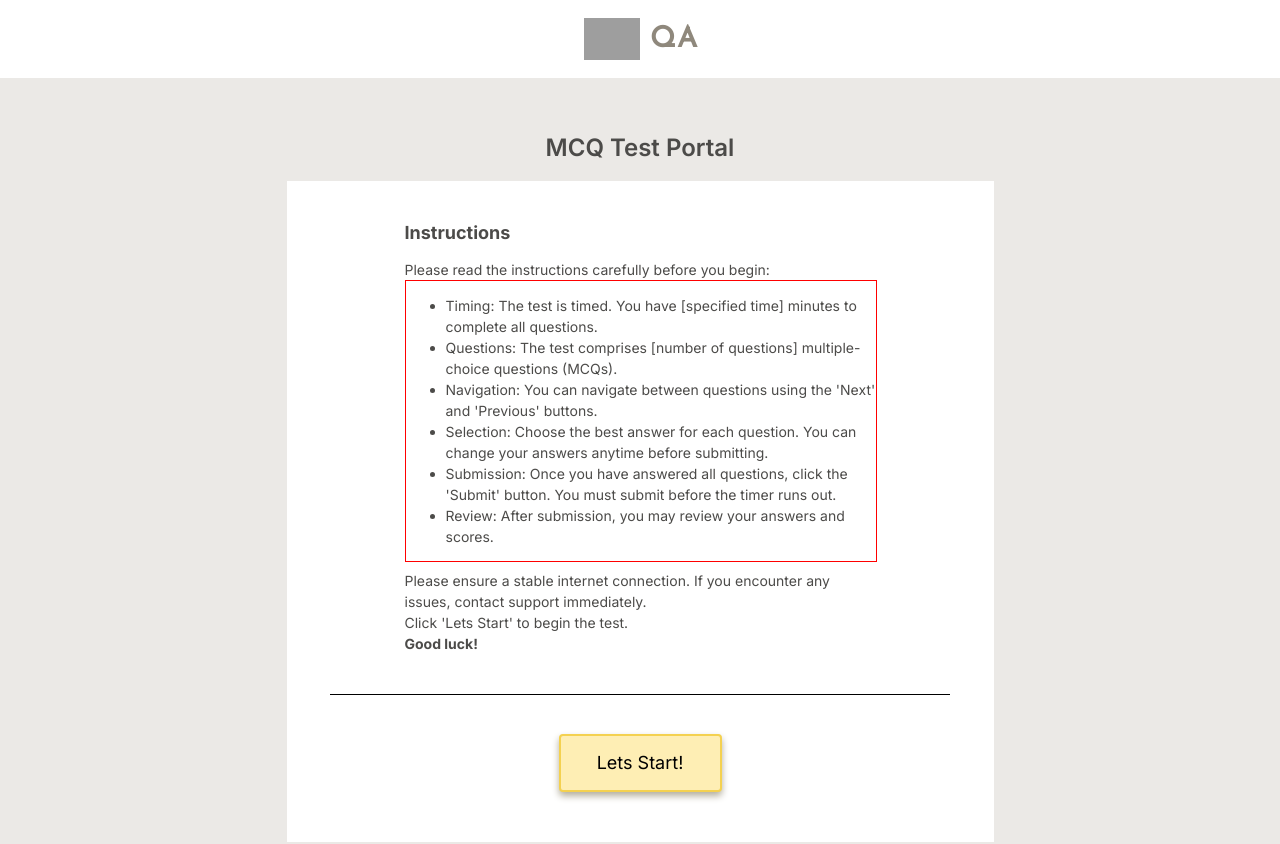
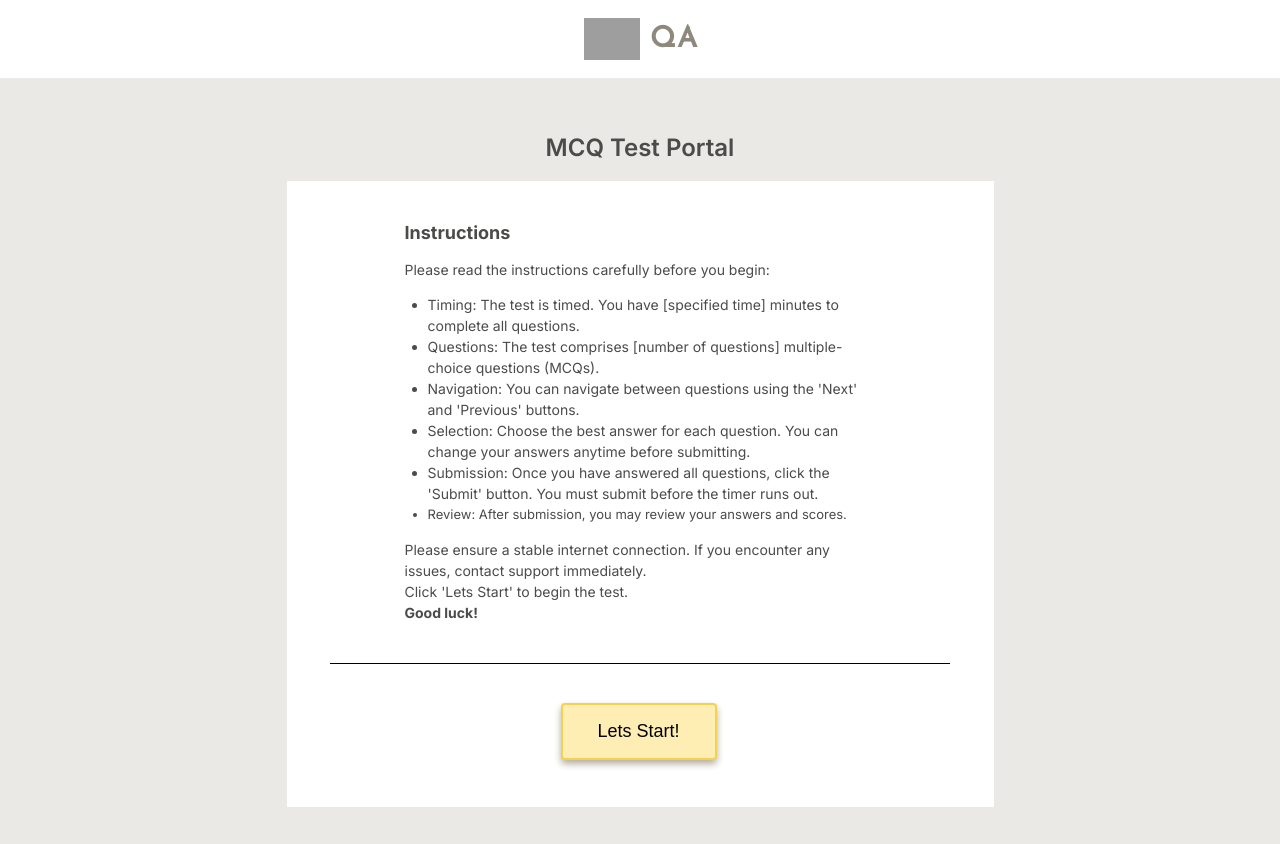
Before and after one commit to devika-2002/assessment_platform, a Next.js app: page / in a window 1280 px wide. Shown: the top 844 px of the page. Built offline with nearby package versions, Linux system fonts and the light colour scheme; grey boxes are pictures that could not be loaded; a web font is replaced by a local one.

Commit message:
made changes on UI

```diff
--- a/app/Components/MainContainer.js
+++ b/app/Components/MainContainer.js
@@ -16,7 +16,7 @@ function MainContenr() {
               <li>Navigation: You can navigate between questions using the 'Next' and 'Previous' buttons.</li>
               <li>Selection: Choose the best answer for each question. You can change your answers anytime before submitting.</li>
               <li>Submission: Once you have answered all questions, click the 'Submit' button. You must submit before the timer runs out.</li>
-              <li>Review: After submission, you may review your answers and scores.</li>
+              <li className='text-3-text'>Review: After submission, you may review your answers and scores.</li>
             </ul>
           </div>
 
@@ -27,13 +27,12 @@ function MainContenr() {
           </div>
 
         </div>
-          <div className='border-line'></div>
-
-          <div className='button-box'>
-            <a className='anchor-tag' href='./assessmentComponents'>
-              <button className="button-box1">Lets Start!</button>
-            </a>
-          </div>
+        <div className='border-line'></div>
+        <div className='button-box'>
+          <a href='./assessmentComponents'>
+            <button className="button-box1">Lets Start!</button>
+          </a>
+        </div>
 
       </div>
     </>
--- a/app/assessmentComponents/Timer.js
+++ b/app/assessmentComponents/Timer.js
@@ -13,8 +13,8 @@ function timer() {
             </div>
             <div className='timer-col2'>:</div>
             <div>
-            <div className='timer-col3'>20</div>
-            <div className='timer-text2'>Sec</div>
+              <div className='timer-col3'>20</div>
+              <div className='timer-text2'>Sec</div>
             </div>
           </div>
         </div>
--- a/app/assessmentComponents/filter.css
+++ b/app/assessmentComponents/filter.css
@@ -152,7 +152,7 @@
     .mobile-only {
         width: 104px;
         height: 39px;
-        margin-top: 67px;
+        margin-top: 46px;
         display: flex;
         justify-content: space-between;
         border-radius: 6px;
--- a/app/globals.css
+++ b/app/globals.css
@@ -53,17 +53,16 @@ body {
   margin: auto;
   background-color: white;
 }
-.text-box{
-  /* border: 1px solid blue; */
-  /* width: 100%; */
+
+.text-box {
   margin-left: 117px;
   margin-right: 116px;
 }
+
 .text-1 {
   color: #4C4B49;
   font-family: "Inter";
   margin-top: 40px;
-  /* margin: 40px 0px 0px 0px; */
   font-size: 18px;
   font-weight: 700;
 }
@@ -73,23 +72,27 @@ body {
   font-size: 14px;
   font-weight: 400;
   line-height: 21px;
-  /* margin: 16px 117px 0px 116px; */
   margin-top: 16px;
 }
 
 .text-3 {
-  border: 1px solid red;
+  width: 100%;
   font-family: "Inter";
-  align-self: stretch;
-  /* margin: 0px 117px 0px 116px; */
   font-size: 14px;
   font-weight: 400;
   line-height: 150%;
   color: #4C4B49;
-  /* margin-left: 9px; */
 }
+
+ul {
+  padding-left: 23px;
+}
+
+.text-3-text {
+  font-size: 13px;
+}
+
 .text-4 {
-  /* margin: 8px 117px 0px 116px; */
   margin-top: 8px;
   font-size: 14px;
   font-weight: 400;
@@ -101,7 +104,6 @@ body {
   font-size: 14px;
   font-weight: 400;
   line-height: 150%;
-  /* margin: 8px 117px 0px 116px; */
   color: #4C4B49;
 }
 
@@ -117,31 +119,24 @@ b {
 }
 
 .button-box {
-  border: 2px solid #F4D150;
-  background-color: #FEEEB4;
   width: 159px;
   height: 54px;
   margin: auto;
-  text-align: center;
+  margin-bottom: 49px;
+  margin-top: 39px;
+}
+
+.button-box1 {
+  padding: 16px 35px;
+  background-color: #FEEEB4;
+  font-size: 18px;
+  font-weight: 400;
+  cursor: pointer;
+  border: none;
   border-radius: 4px;
   box-shadow: 0px 4px 7px 0px #B3AE9C;
-  margin-top: 39px;
-  margin-bottom: 49px;
-}
-.anchor-tag{
-  padding-top: 18px;
-  padding-bottom: 15px;
-  padding-right: 29px;
-  padding-left: 29px;
-}
-.button-box1 {
-  font-size: 18px;
-  font-weight: 400;
-  font-family: "Inter";
-  border: none;
-  background-color: #FEEEB4;
-  line-height: 52px;
-  cursor: pointer;
+  border: 2px solid #F4D150;
+
 }
 
 .footer-container {
```
Also changed, not shown: app/assessmentComponents/assessment.css (+12 -21 lines), app/assessmentComponents/timer.css (+27 -16 lines).
